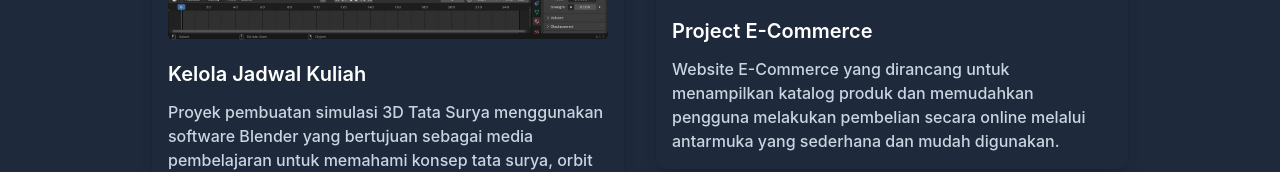
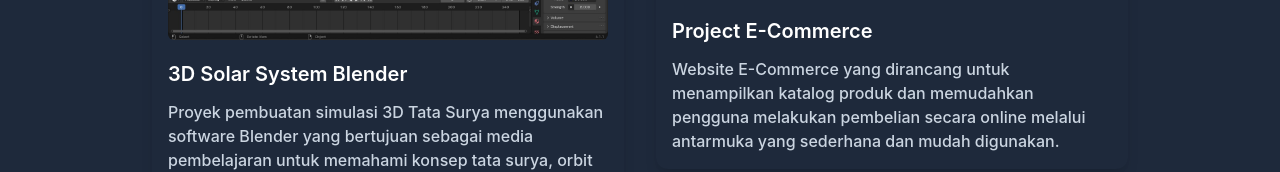
Before and after one commit to YHN29/Portopolio, a website: page index.html in a window 1280 px wide. Shown: the part 2543-2715 px from the top of the page. Drawn offline with Linux system fonts and the light colour scheme.

Commit message:
index.html
Updated project title and description for clarity.

```diff
--- a/index.html
+++ b/index.html
@@ -172,7 +172,7 @@
               class="w-full">
           </div>
           <h3 class="font-semibold text-xl text-white mt-5 mb-3">
-            Kelola Jadwal Kuliah
+            3D Solar System Blender
           </h3>
           <p class="font-medium text-base text-slate-300">
             Proyek pembuatan simulasi 3D Tata Surya menggunakan software Blender yang bertujuan sebagai media pembelajaran untuk memahami konsep tata surya, orbit planet, dan rotasi planet.
```
